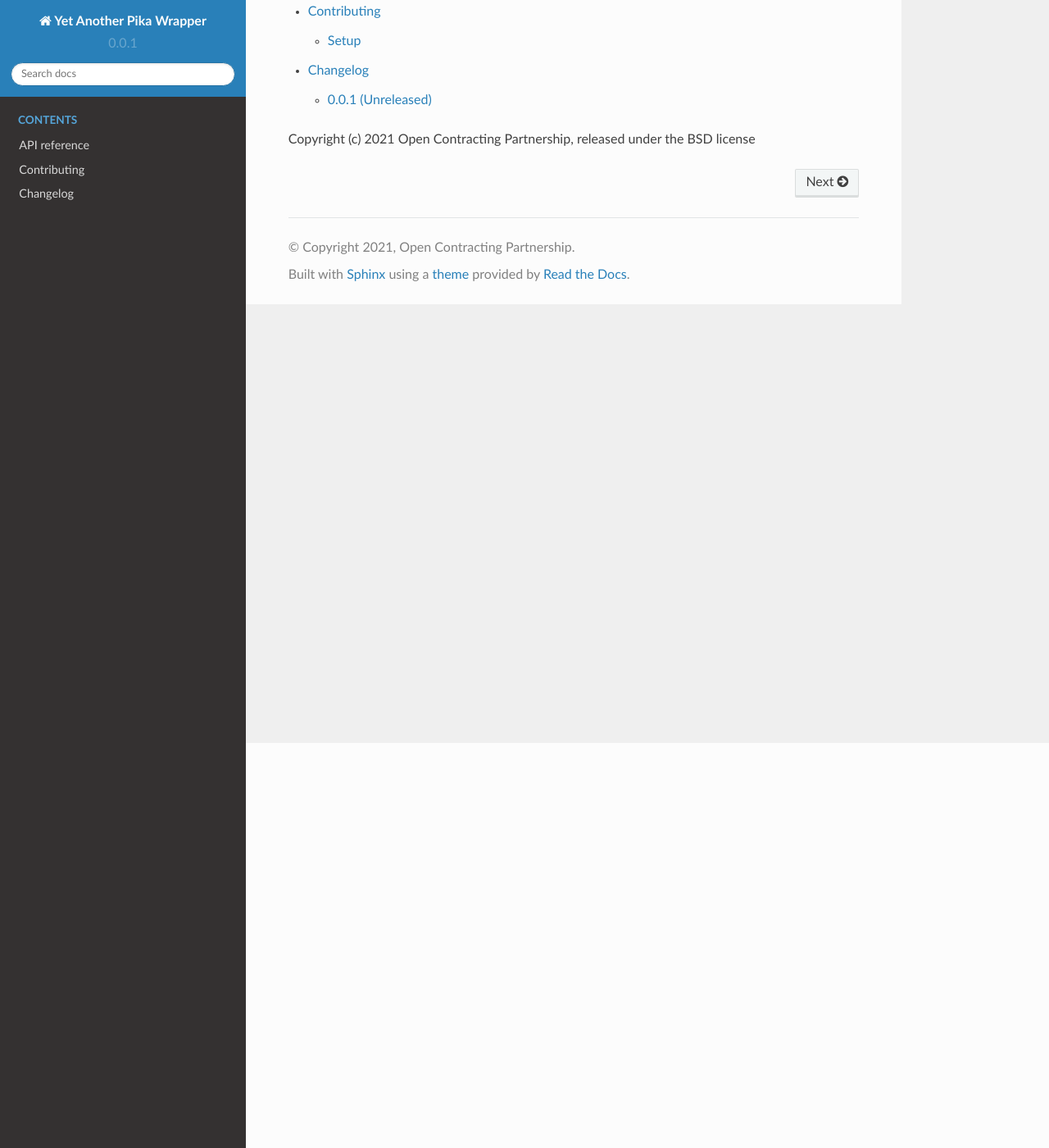
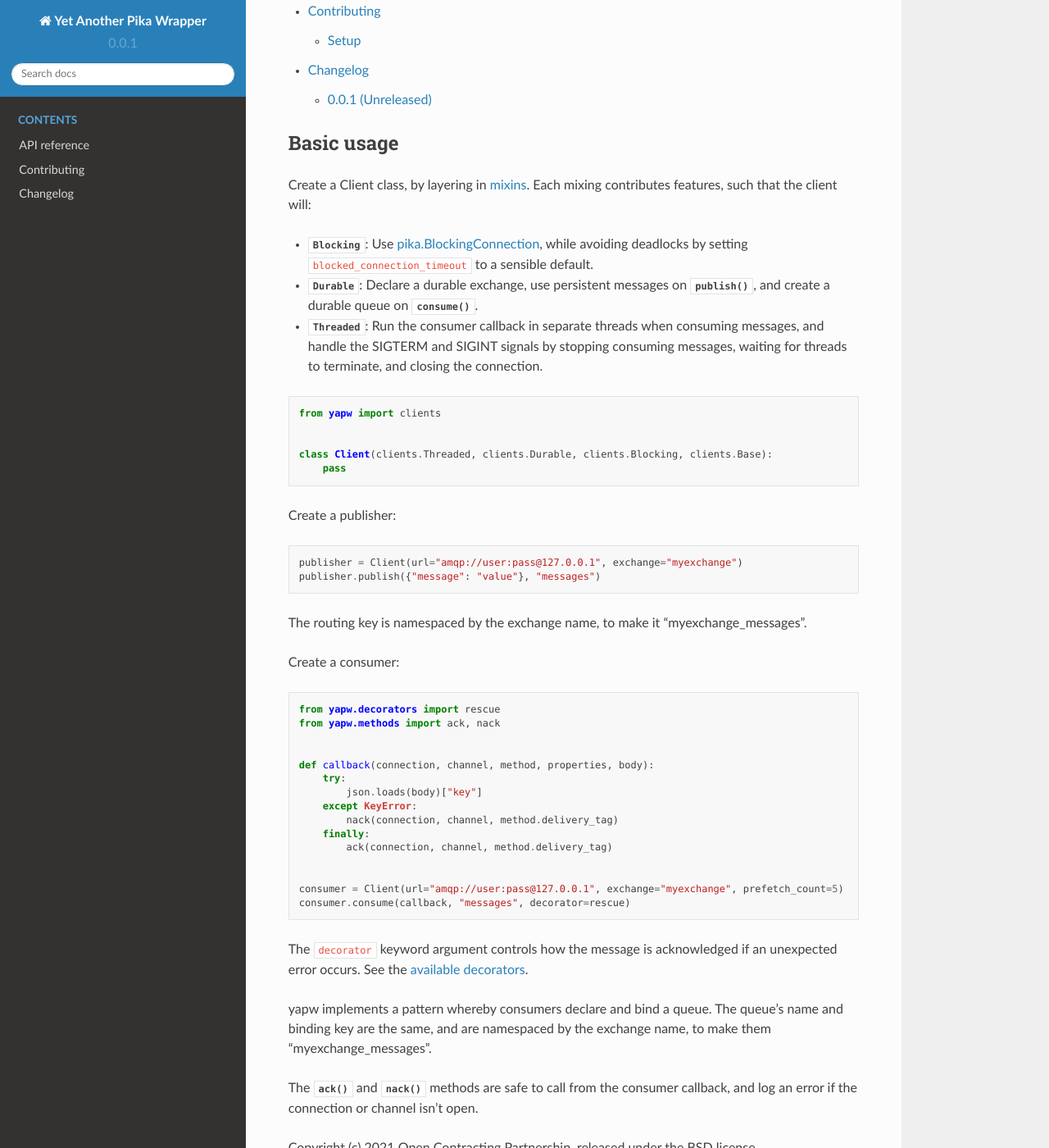
Before and after one commit to open-contracting/yapw, a Sphinx documentation site: the page built from docs/index.rst, in a window 1280 px wide and 1400 px high, scrolled down 494 px. Shown: the whole window at 82% size. Built offline with Sphinx 7.4.7 and the Read the Docs theme 2.0.0, drawn with Linux system fonts in a browser that asks for light colours.

Commit message:
docs: Add basic usage

```diff
--- a/docs/index.rst
+++ b/docs/index.rst
@@ -10,4 +10,56 @@ Yet Another Pika Wrapper |release|
    contributing/index
    changelog
 
+Basic usage
+-----------
+
+Create a Client class, by layering in :doc:`mixins<api/clients>`. Each mixing contributes features, such that the client will:
+
+-  :class:`~pika.clients.Blocking`: Use `pika.BlockingConnection <https://pika.readthedocs.io/en/stable/modules/adapters/blocking.html>`__, while avoiding deadlocks by setting ``blocked_connection_timeout`` to a sensible default.
+-  :class:`~pika.clients.Durable`: Declare a durable exchange, use persistent messages on :meth:`~pika.clients.Durable.publish`, and create a durable queue on :meth:`~pika.clients.Threaded.consume`.
+-  :class:`~pika.clients.Threaded`: Run the consumer callback in separate threads when consuming messages, and handle the SIGTERM and SIGINT signals by stopping consuming messages, waiting for threads to terminate, and closing the connection.
+
+.. code-block:: python
+
+   from yapw import clients
+
+
+   class Client(clients.Threaded, clients.Durable, clients.Blocking, clients.Base):
+       pass
+
+Create a publisher:
+
+.. code-block:: python
+
+   publisher = Client(url="amqp://user:pass@127.0.0.1", exchange="myexchange")
+   publisher.publish({"message": "value"}, "messages")
+
+The routing key is namespaced by the exchange name, to make it "myexchange_messages".
+
+Create a consumer:
+
+.. code-block:: python
+
+   from yapw.decorators import rescue
+   from yapw.methods import ack, nack
+
+
+   def callback(connection, channel, method, properties, body):
+       try:
+           json.loads(body)["key"]
+       except KeyError:
+           nack(connection, channel, method.delivery_tag)
+       finally:
+           ack(connection, channel, method.delivery_tag)
+
+
+   consumer = Client(url="amqp://user:pass@127.0.0.1", exchange="myexchange", prefetch_count=5)
+   consumer.consume(callback, "messages", decorator=rescue)
+
+The ``decorator`` keyword argument controls how the message is acknowledged if an unexpected error occurs. See the :doc:`available decorators<api/decorators>`.
+
+yapw implements a pattern whereby consumers declare and bind a queue. The queue's name and binding key are the same, and are namespaced by the exchange name, to make them "myexchange_messages".
+
+The :func:`~pika.methods.ack` and :func:`~pika.methods.nack` methods are safe to call from the consumer callback, and log an error if the connection or channel isn't open.
+
 Copyright (c) 2021 Open Contracting Partnership, released under the BSD license
```
Also changed, not shown: 1 other file.
